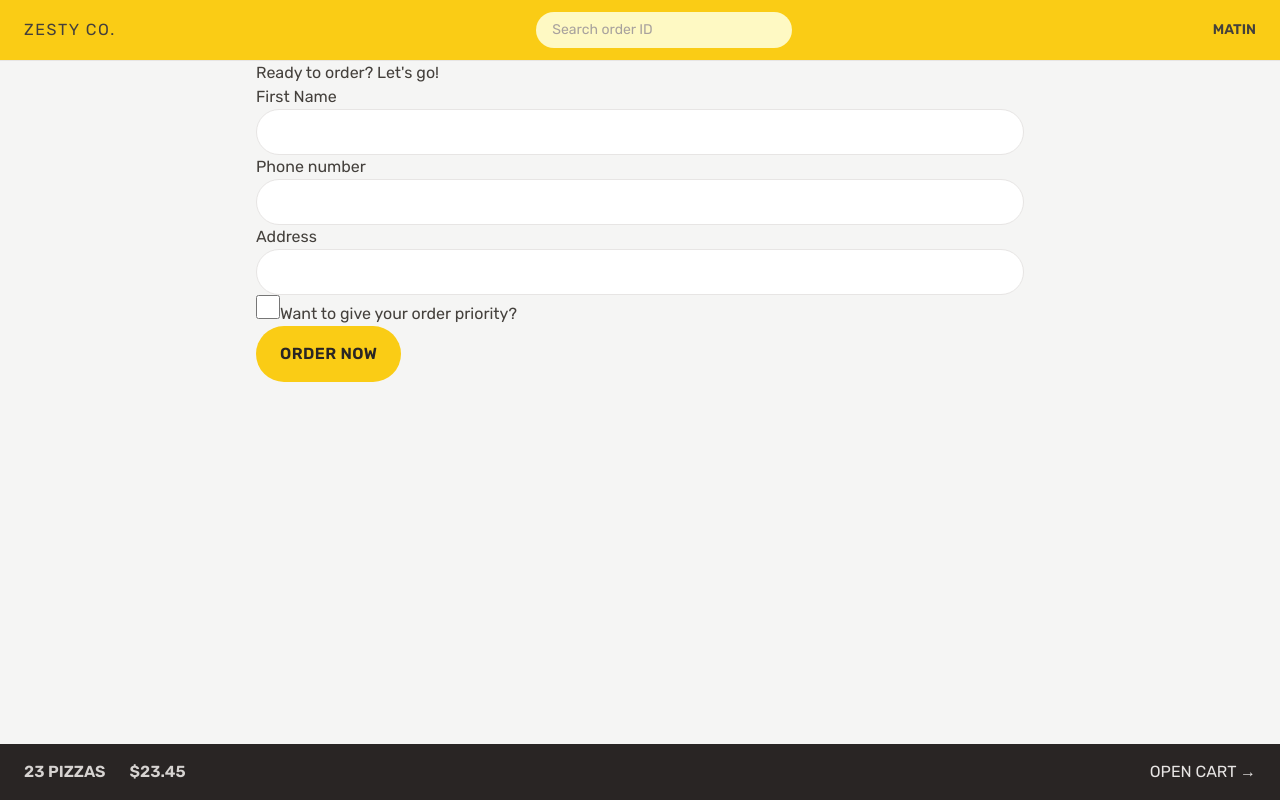
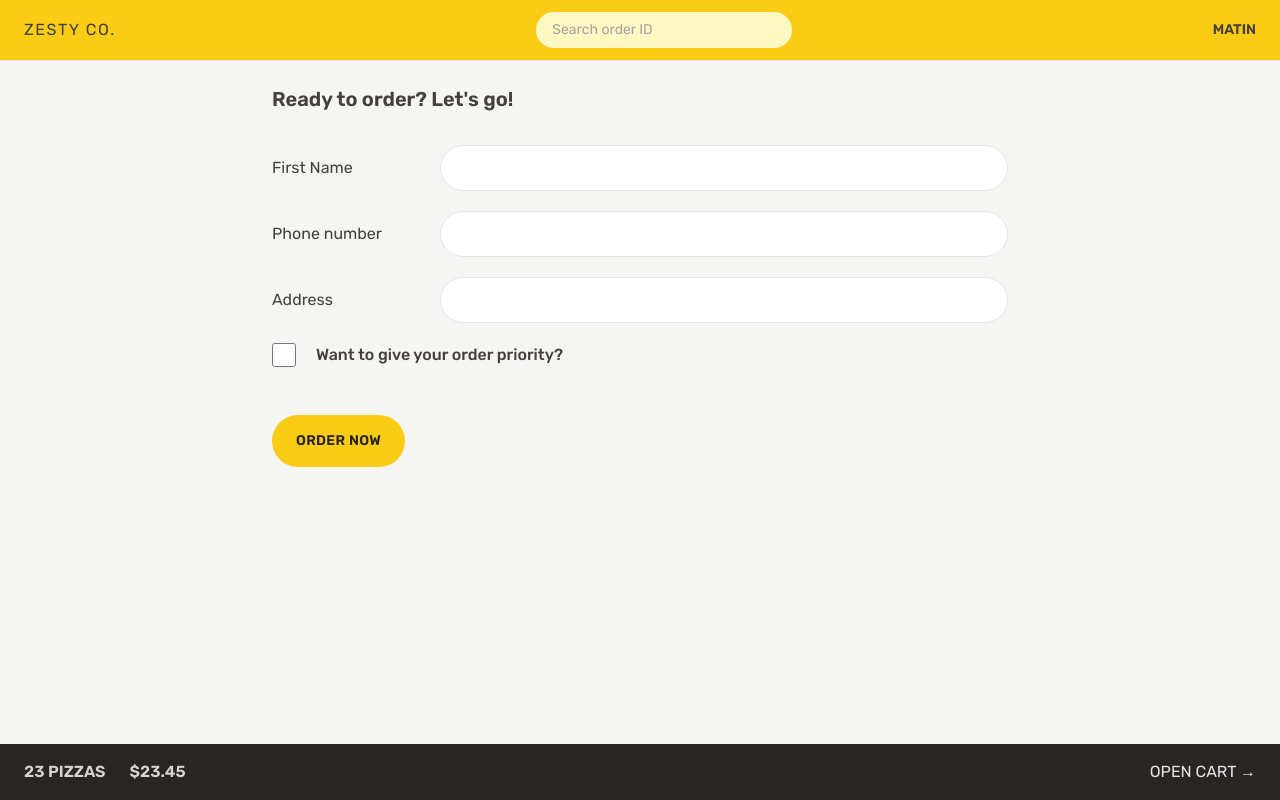
Before and after one commit to MatinT-SA/zesty, a React (Vite) app: page /order/new in a window 1280 px wide. Built offline with nearby package versions, Linux system fonts and the light colour scheme; a web font is replaced by a local one.

Commit message:
styling order form

```diff
--- a/src/features/order/CreateOrder.jsx
+++ b/src/features/order/CreateOrder.jsx
@@ -5,7 +5,7 @@ import Button from "../../ui/Button";
 // https://uibakery.io/regex-library/phone-number
 const isValidPhone = (str) =>
   /^\+?\d{1,4}?[-.\s]?\(?\d{1,3}?\)?[-.\s]?\d{1,4}[-.\s]?\d{1,4}[-.\s]?\d{1,9}$/.test(
-    str
+    str,
   );
 
 const fakeCart = [
@@ -40,43 +40,49 @@ function CreateOrder() {
   const cart = fakeCart;
 
   return (
-    <div>
-      <h2>Ready to order? Let's go!</h2>
+    <div className="px-4 py-6">
+      <h2 className="mb-8 text-xl font-semibold">Ready to order? Let's go!</h2>
 
       <Form method="POST">
-        <div>
-          <label>First Name</label>
-          <input type="text" name="customer" required className="input" />
+        <div className="mb-5 flex flex-col gap-2 sm:flex-row sm:items-center">
+          <label className="sm:basis-40">First Name</label>
+          <input type="text" name="customer" required className="input grow" />
         </div>
 
-        <div>
-          <label>Phone number</label>
-          <div>
-            <input type="tel" name="phone" required className="input" />
+        <div className="mb-5 flex flex-col gap-2 sm:flex-row sm:items-center">
+          <label className="sm:basis-40">Phone number</label>
+          <div className="grow">
+            <input type="tel" name="phone" required className="input w-full" />
+            {formErrors?.phone && (
+              <p className="mt-2 rounded-md bg-red-100 p-2 text-xs text-red-700">
+                {formErrors.phone}
+              </p>
+            )}
           </div>
-          {formErrors?.phone && <p>{formErrors}</p>}
         </div>
 
-        <div>
-          <label>Address</label>
-          <div>
+        <div className="mb-5 flex flex-col gap-2 sm:flex-row sm:items-center">
+          <label className="sm:basis-40">Address</label>
+          <div className="grow">
             <input
               type="text"
               name="address"
               required
-              className="w-full rounded-full border border-stone-200 px-4 py-2 text-sm transition-all duration-300 placeholder:text-stone-400 focus:outline-none focus:ring focus:ring-yellow-400 md:px-6 md:py-3"
+              className="input w-full"
             />
           </div>
         </div>
 
-        <div>
+        <div className="mb-12 flex items-center gap-5">
           <input
             type="checkbox"
             name="priority"
             id="priority"
             className="h-6 w-6 accent-yellow-400 focus:outline-none focus:ring focus:ring-yellow-400 focus:ring-offset-2"
           />
-          <label htmlFor="priority">Want to give your order priority?</label>
+          <label htmlFor="priority" className="font-medium">
+            Want to give your order priority?
+          </label>
         </div>
 
         <div>
@@ -105,9 +111,9 @@ export async function action({ request }) {
     errors.phone = "Please enter a valid phone number";
   if (Object.keys(errors).length > 0) return errors;
 
-  const newOrder = await createOrder(order);
+  // const newOrder = await createOrder(order);
 
-  return redirect(`/order/${newOrder.id}`);
+  // return redirect(`/order/${newOrder.id}`);
 }
 
 export default CreateOrder;
--- a/src/index.css
+++ b/src/index.css
@@ -4,7 +4,7 @@
 
 @layer components {
   .input {
-    @apply w-full rounded-full border border-stone-200 px-4 py-2 text-sm transition-all duration-300 placeholder:text-stone-400 focus:outline-none focus:ring focus:ring-yellow-400 md:px-6 md:py-3;
+    @apply rounded-full border border-stone-200 px-4 py-2 text-sm transition-all duration-300 placeholder:text-stone-400 focus:outline-none focus:ring focus:ring-yellow-400 md:px-6 md:py-3;
   }
 
   .loader {
--- a/src/ui/Button.jsx
+++ b/src/ui/Button.jsx
@@ -6,13 +6,13 @@ function Button({ children, disabled, to, type }) {
   //   "inline-block rounded-full bg-yellow-400 px-4 py-3 font-semibold uppercase tracking-wide text-stone-800 transition-colors duration-300 hover:bg-yellow-300 focus:outline-none focus:ring focus:ring-yellow-300 focus:ring-offset-2 disabled:cursor-not-allowed sm:px-6 sm:py-4";
 
   const base =
-    "inline-block rounded-full bg-yellow-400 font-semibold uppercase tracking-wide text-stone-800 transition-colors duration-300 hover:bg-yellow-300 focus:outline-none focus:ring focus:ring-yellow-300 focus:ring-offset-2 disabled:cursor-not-allowed";
+    "inline-block text-sm rounded-full bg-yellow-400 font-semibold uppercase tracking-wide text-stone-800 transition-colors duration-300 hover:bg-yellow-300 focus:outline-none focus:ring focus:ring-yellow-300 focus:ring-offset-2 disabled:cursor-not-allowed";
 
   const styles = {
     primary: base + " px-4 py-3 sm:px-6 sm:py-4",
     small: base + " px-4 py-2 md:px-5 md:py-2.5 text-xs",
     secondary:
-      "inline-block rounded-full border-2 border-stone-300 px-4 py-3 font-semibold uppercase tracking-wide text-stone-400 transition-colors duration-300 hover:bg-stone-300 hover:text-stone-800 focus:bg-stone-300 focus:text-stone-800 focus:outline-none focus:ring focus:ring-stone-200 focus:ring-offset-2 disabled:cursor-not-allowed sm:px-6 sm:py-4 px-4 py-2.5 sm:px-6 sm:py-3.5",
+      "inline-block text-sm rounded-full border-2 border-stone-300 px-4 py-3 font-semibold uppercase tracking-wide text-stone-400 transition-colors duration-300 hover:bg-stone-300 hover:text-stone-800 focus:bg-stone-300 focus:text-stone-800 focus:outline-none focus:ring focus:ring-stone-200 focus:ring-offset-2 disabled:cursor-not-allowed sm:px-6 sm:py-4 px-4 py-2.5 sm:px-6 sm:py-3.5",
   };
 
   if (to)
```
Also changed, not shown: 1 other file (tests, documents, lock files or other folders).
